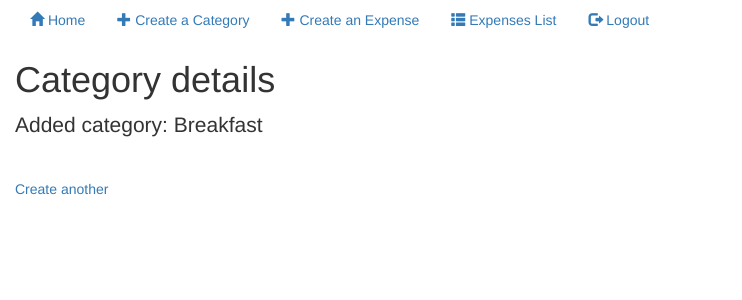
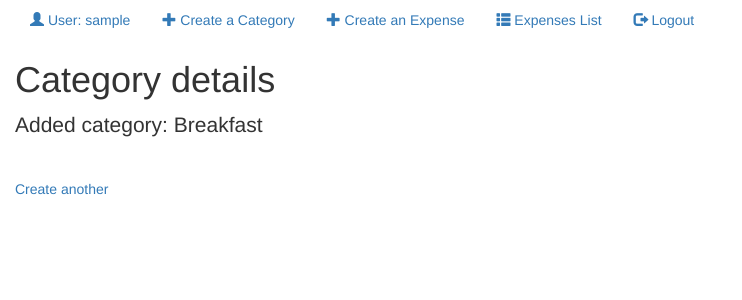
Before and after one commit to JoyDore63/expenses-recorder, a Django app: page /2/category/ in a window 1280 px wide. Shown: the top 300 px of the page, without its empty margins (0-742 px from the left). Run offline with Django 3.2, Linux system fonts and the light colour scheme; the visitor is signed in with stand-in values (Sample User, id 1); data comes from the database, SQL or seed files in the repository; parts of the project's set-up code (start-up, migrations or seed data) failed here and were passed over; some libraries are stand-ins or nearby versions.

Commit message:
changed nav and added success message on creating an expense

```diff
--- a/expenses_website/expenses/templates/expenses/base.html
+++ b/expenses_website/expenses/templates/expenses/base.html
@@ -27,7 +27,18 @@
 
     <div class="container-fluid">
         {% include 'expenses/body.html' %}
+
         {% block content %}{% endblock %}
+
+        {% if messages %}
+        <ul class="messages">
+            {% for message in messages %}
+                <li{% if message.tags %} class="{{ messsage.tags }}"{% endif %}>
+                <script>alert('{{ message }}')</script>
+                </li>
+             {% endfor %}
+        </ul>
+        {% endif %}
 
         <!-- jQuery (necessary for Bootstrap's JavaScript plugins)-->
         <script src="https://ajax.googleapis.com/ajax/libs/jquery/1.11.3/jquery.min.js"></script>
--- a/expenses_website/expenses/templates/expenses/body.html
+++ b/expenses_website/expenses/templates/expenses/body.html
@@ -1,6 +1,9 @@
 <ul class="nav nav-pills">
-    <li role="presentation" class="home">
-        <a href="{% url 'expenses:home' %}"><span class="glyphicon glyphicon-home"></span> Home</a>
+    <li role="presentation" class="brand">
+        <a class="">
+            <span class="glyphicon glyphicon-user"></span>
+            User: {{ user.username }}
+        </a>
     </li>
     <li role="presentation" class="create_category">
         <a href="{% url 'expenses:create_category' %}"><span class="glyphicon glyphicon-plus"></span> Create a Category</a>
--- a/expenses_website/expenses/urls.py
+++ b/expenses_website/expenses/urls.py
@@ -4,8 +4,7 @@ from . import views
 
 urlpatterns = [
     #  name used when calling reverse
-    url(r'^$', views.HomeView.as_view(), name='home'),
-    url(r'^list/$', views.ExpenseListView.as_view(), name='list'),
+    url(r'^$', views.ExpenseListView.as_view(), name='list'),
     url(r'^expense_form/$', views.ExpenseCreate.as_view(), name='create'),
     url(r'^category_form/$',
         views.CategoryCreate.as_view(),
--- a/expenses_website/expenses/views.py
+++ b/expenses_website/expenses/views.py
@@ -9,6 +9,7 @@ from django.contrib.auth.mixins import LoginRequiredMixin
 from django.db import IntegrityError
 from django.shortcuts import redirect, render
 from django.template import RequestContext
+from django.contrib import messages
 
 from .models import Expense, Category
 from .forms import CreateExpenseForm, FilterListForm, CreateCategoryForm
@@ -23,10 +24,6 @@ def logout_view(request):
 
 class LoggedOutView(TemplateView):
     template_name = 'expenses/logged_out.html'
-
-
-class HomeView(LoginRequiredMixin, TemplateView):
-    template_name = 'expenses/home.html'
 
 
 class ExpenseListView(LoginRequiredMixin, FormView):
@@ -85,9 +82,11 @@ class ExpenseCreate(LoginRequiredMixin, FormView):
             logger.debug('caught integrity error')
             form.add_error(None, 'Duplicate data not allowed')
             return self.form_invalid(form)
-        self.success_url = reverse('expenses:result', args=(expense.pk,))
-        logger.info("ExpenseCreate success url:"+self.success_url)
-        return HttpResponseRedirect(self.success_url)
+        messages.success(
+            self.request,
+            "Expense: " + expense.description + ", was created sucessfully"
+        )
+        return HttpResponseRedirect(reverse('expenses:list'))
 
 #  Super call amended by Dave, from    get(self, request)
 #    def get(self, request):
```
Also changed, not shown: expenses_website/expenses/templates/expenses/home.html (deleted, +0 -10 lines), expenses_website/expenses/tests.py (+6 -6 lines).
